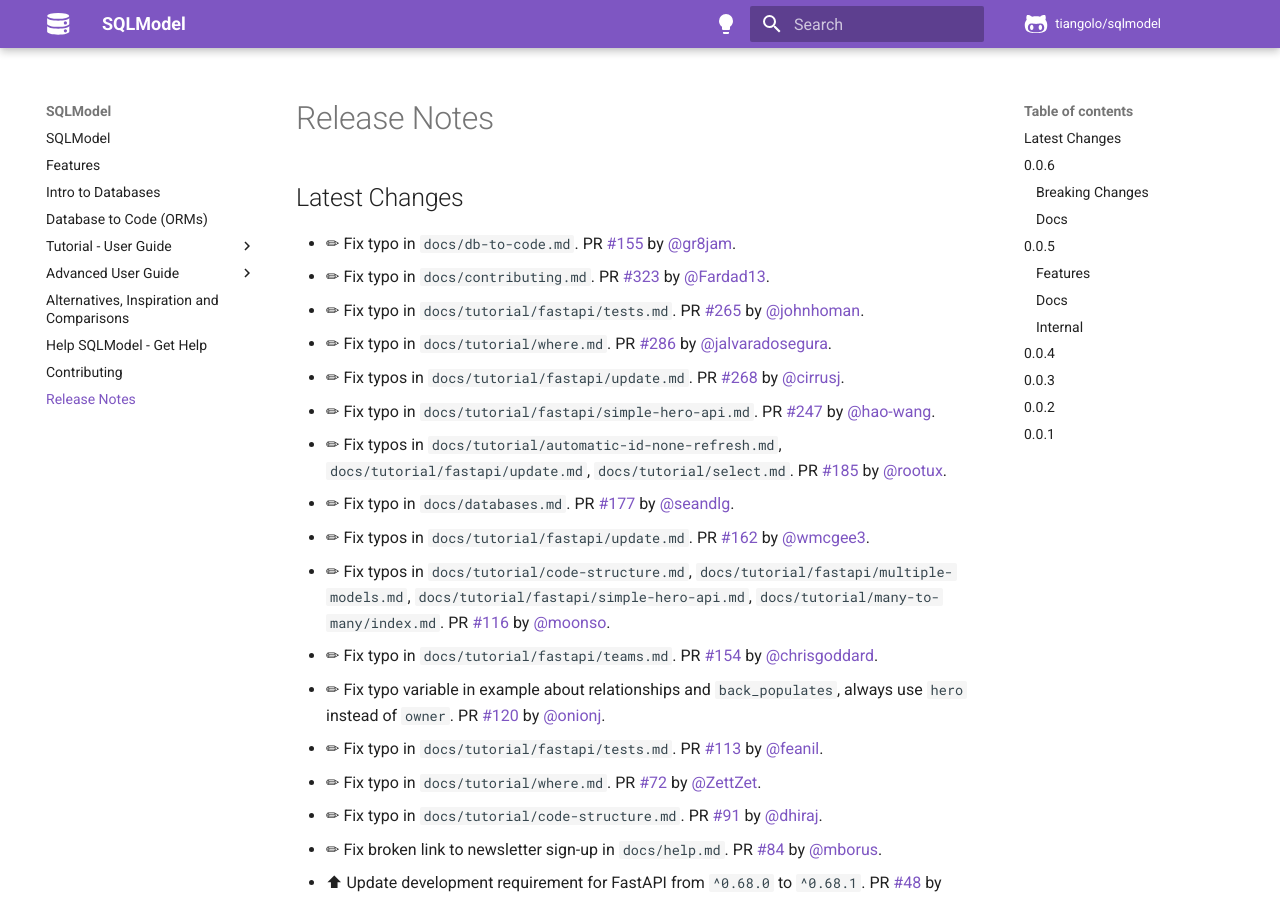
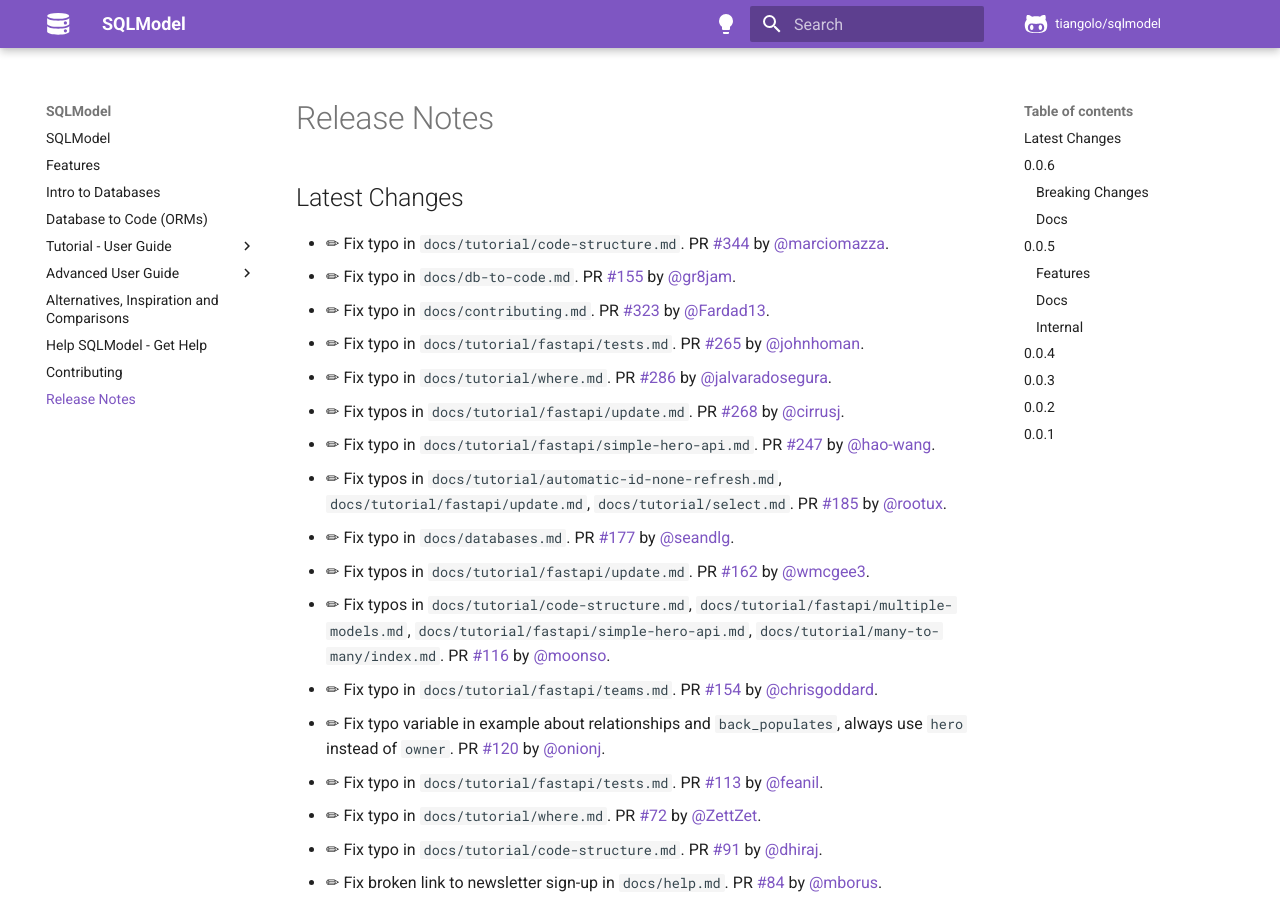
Before and after one commit to upmorpheus/Laravel-perfect, an MkDocs documentation site: the page built from docs/release-notes.md, in a window 1280 px wide and 900 px high. Built offline with MkDocs 1.6.1 and Material for MkDocs 9.7.7, drawn with Linux system fonts in a browser that asks for light colours; comment, search, counter and statistics services are not loaded.

Commit message:
📝 Update release notes

```diff
--- a/docs/release-notes.md
+++ b/docs/release-notes.md
@@ -2,6 +2,7 @@
 
 ## Latest Changes
 
+* ✏ Fix typo in `docs/tutorial/code-structure.md`. PR [#344](https://github.com/tiangolo/sqlmodel/pull/344) by [@marciomazza](https://github.com/marciomazza).
 * ✏ Fix typo in `docs/db-to-code.md`. PR [#155](https://github.com/tiangolo/sqlmodel/pull/155) by [@gr8jam](https://github.com/gr8jam).
 * ✏ Fix typo in `docs/contributing.md`. PR [#323](https://github.com/tiangolo/sqlmodel/pull/323) by [@Fardad13](https://github.com/Fardad13).
 * ✏ Fix typo in `docs/tutorial/fastapi/tests.md`. PR [#265](https://github.com/tiangolo/sqlmodel/pull/265) by [@johnhoman](https://github.com/johnhoman).
```
